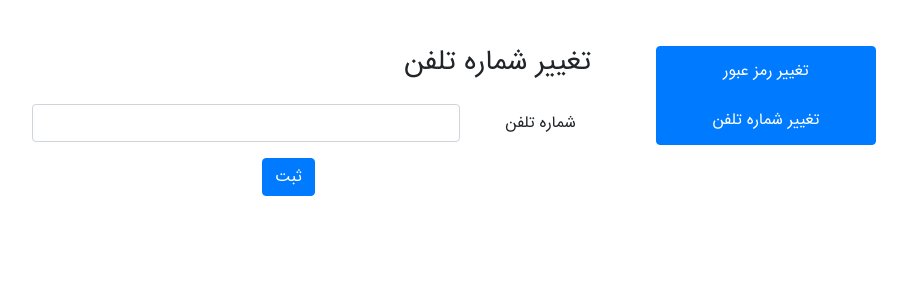
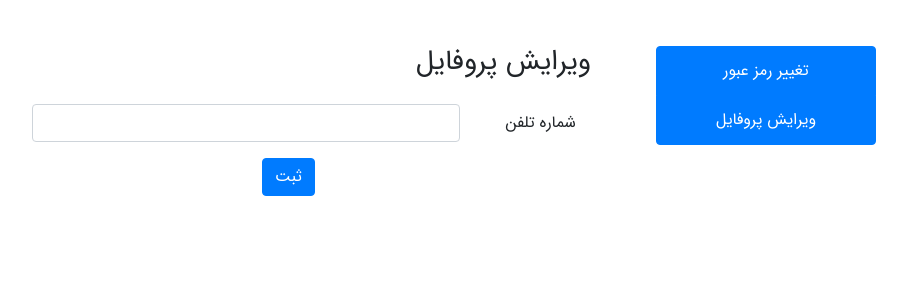
Before and after one commit to rkaregar/Divar, a Django app: template divar-site/users/templates/edit_profile.html in a window 1280 px wide. Shown: the part 56-356 px from the top of the page, without its empty margins (284-1191 px from the left). Run offline with Django 3.2, Linux system fonts and the light colour scheme; the template is opened without the code that fills it: values that come from a table or form of the project are taken from there, others are empty; some libraries are stand-ins or nearby versions.

Commit message:
edit profile completed

```diff
--- a/divar-site/templates/header.html
+++ b/divar-site/templates/header.html
@@ -23,7 +23,7 @@
             <div class="dropdown-menu dropdown-menu-right" aria-labelledby="navbarDropdownBlog"
                  style="padding-left: 18px">
               <a class="dropdown-item" href="{% url 'users:change-password' %}">تغییر رمز عبور</a>
-              <a class="dropdown-item" href="{% url 'users:edit-profile' %}">تغییر شماره تلفن</a>
+              <a class="dropdown-item" href="{% url 'users:edit-profile' %}">ویرایش پروفایل</a>
                 {#              <a class="dropdown-item" href="/add_credit">افزایش اعتبار</a>#}
 {#              <a class="dropdown-item" href="/withdraw_credit">برداشت پول از اعتبار</a>#}
 {#              <a class="dropdown-item" href="/anonymous_transfer">پرداخت ناشناس</a>#}
--- a/divar-site/users/templates/edit_profile.html
+++ b/divar-site/users/templates/edit_profile.html
@@ -13,7 +13,7 @@
 {#        <a href="/user_panel" class="list-group-item list-group-item-action">پنل کاربری</a>#}
 {#        <a href="/edit_profile" class="list-group-item list-group-item-action">ویرایش پروفایل</a>#}
         <a href="{% url 'users:change-password'%}" class="list-group-item list-group-item-action active">تغییر رمز عبور</a>
-        <a href="{% url 'users:edit-profile'%}" class="list-group-item list-group-item-action active">تغییر شماره تلفن</a>
+        <a href="{% url 'users:edit-profile'%}" class="list-group-item list-group-item-action active">ویرایش پروفایل</a>
 
           {#        <a href="/add_credit" class="list-group-item list-group-item-action">اضافه کردن اعتبار</a>#}
 {#        <a href="/withdraw_credit" class="list-group-item list-group-item-action">برداشت پول از اعتبار</a>#}
@@ -57,7 +57,7 @@
       <form method="post">
         {% csrf_token %}
         <div class="form-group row" align="right">
-          <h3 class="col-sm-6">تغییر شماره تلفن</h3>
+          <h3 class="col-sm-6">ویرایش پروفایل</h3>
         </div>
 
 
```
